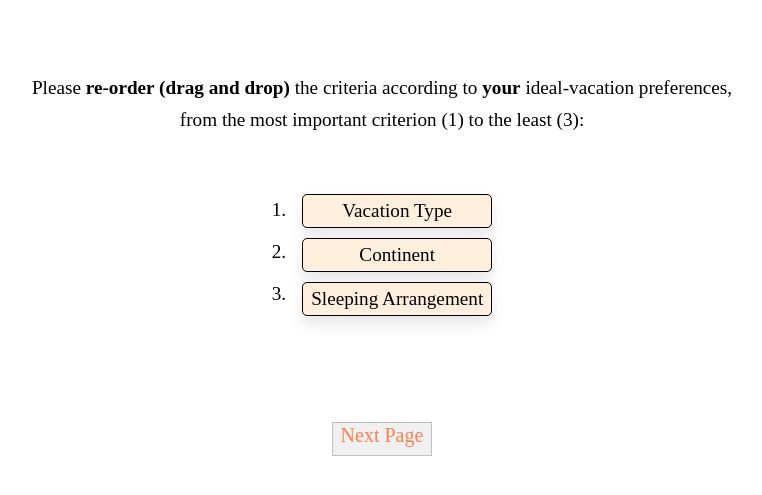
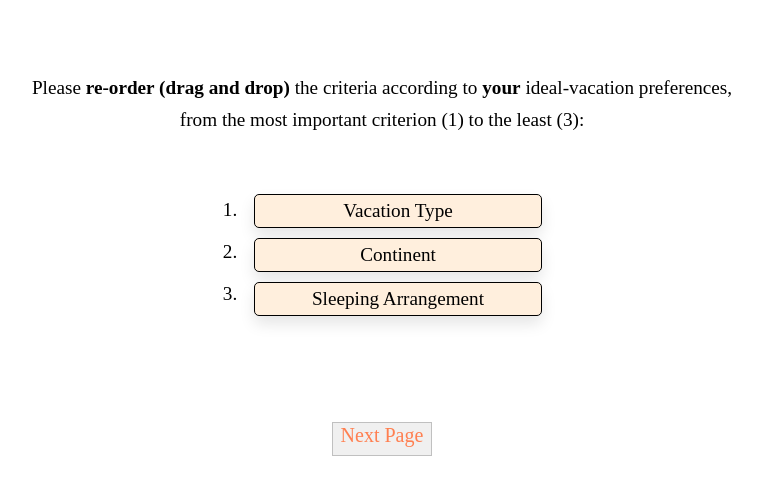
Before and after one commit to leorre/experiment1, a Flask app: page /ranking_1 in a window 1280 px wide. Shown: the top 495 px of the page, without its empty margins (258-1020 px from the left). Run offline with Flask 2, Linux system fonts and the light colour scheme; some libraries are stand-ins or nearby versions; some web fonts are replaced.

Commit message:
second  heroku deployment

```diff
--- a/pages/ranking_1/static/ranking_1.css
+++ b/pages/ranking_1/static/ranking_1.css
@@ -28,9 +28,9 @@ body{
     /**border: orange;
     border-width: 1px;
     border-style: solid;*/
-    text-align: center;
+    /*text-align: center;
     display: flex;
-    justify-content: center;
+    justify-content: center;*/
     width: 40vh;
 }
 
```
